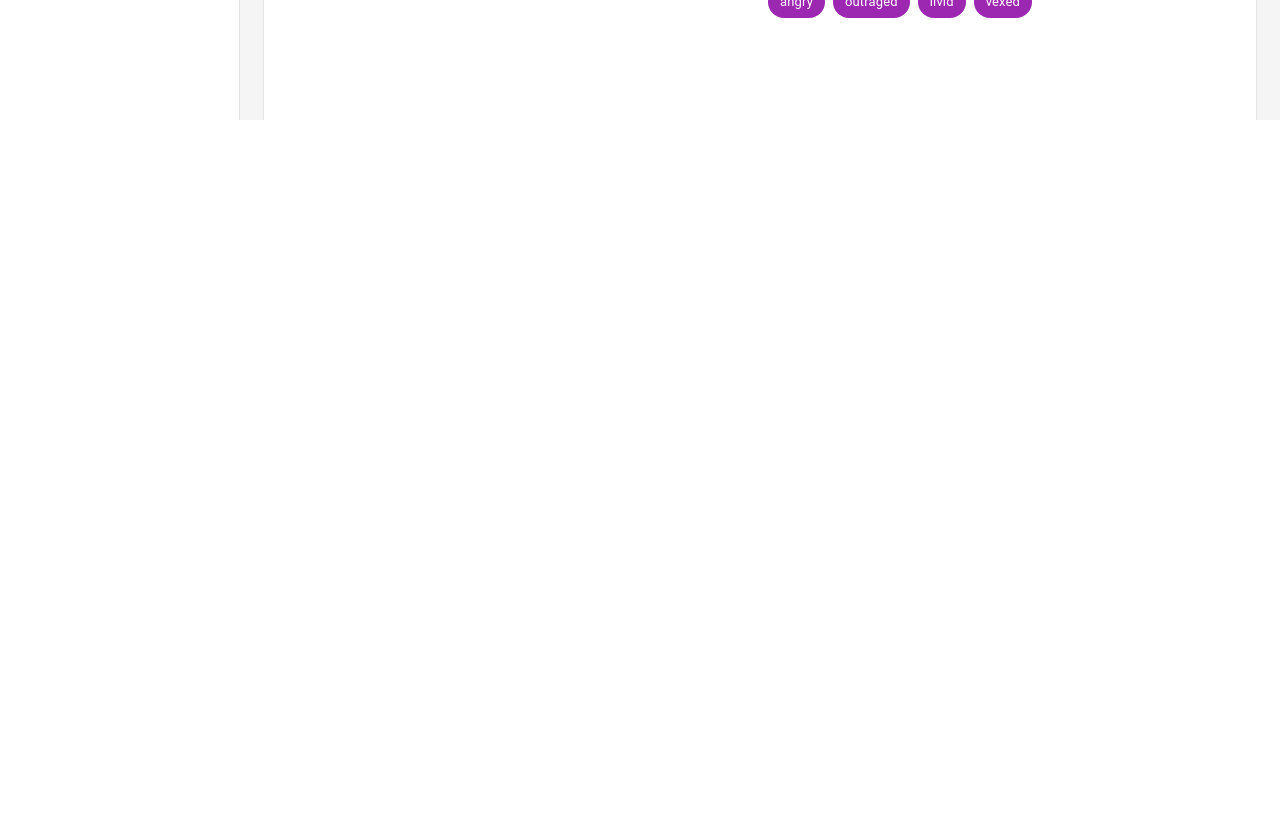
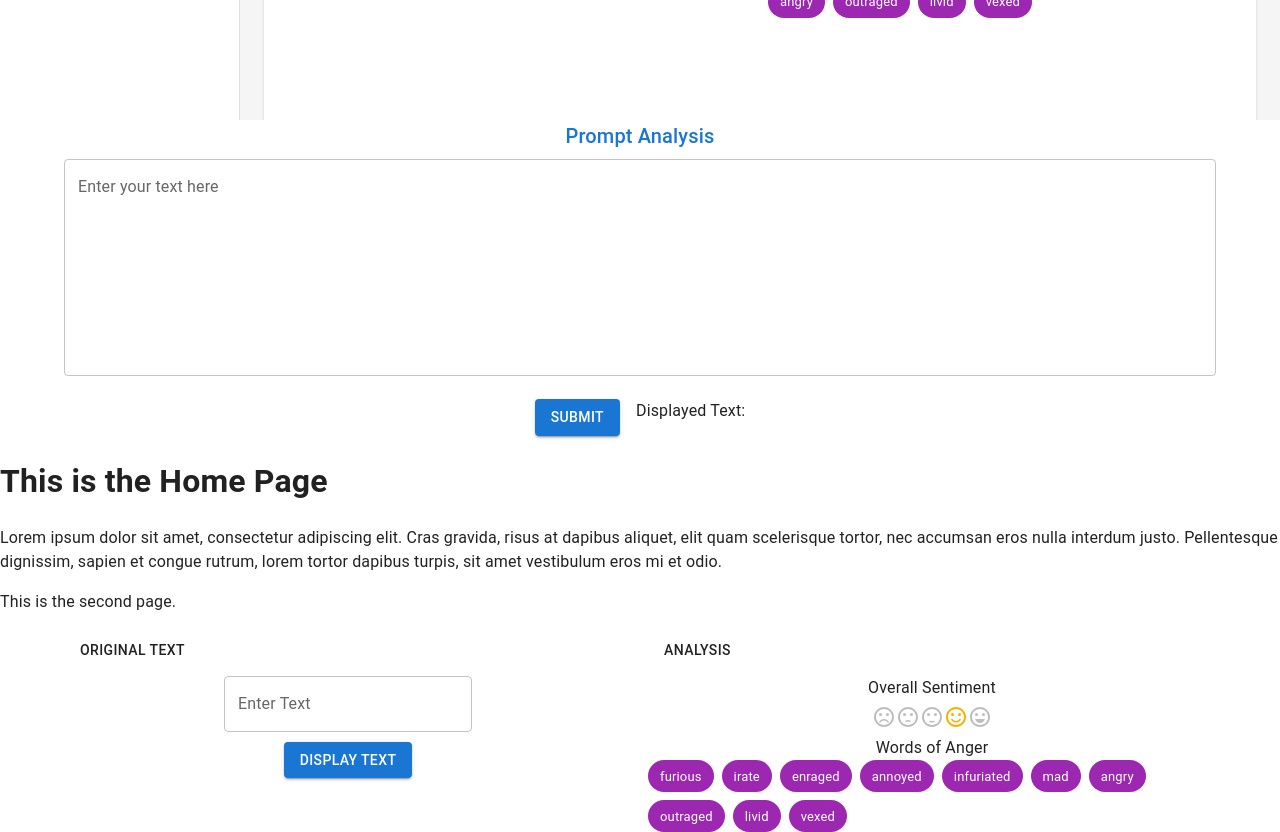
Before and after one commit to AllenCaoo/MediaPilot, a React (Create React App) app in the folder client/: page / in a window 1280 px wide. Shown: the part 680-1512 px from the top of the page. Before the commit the page ends 800 px from the top, so only its background shows below. Built offline with nearby package versions, Linux system fonts and the light colour scheme.

Commit message:
tried link and failed miserably

```diff
--- a/client/src/App.js
+++ b/client/src/App.js
@@ -1,7 +1,14 @@
-import React, { useState, useEffect } from 'react'
+import React, { useState, useEffect, useRef, Switch } from 'react'
+import { BrowserRouter, Route } from "react-router-dom";
+
+
 import { BASE_URL } from './Contants/Constants';
 import { api } from './api';
 import Dashboard from './components/Dashboard';
+import Home from './pages/Home';
+
+
+import Results from "./pages/Results";
 
 function App() {
 
@@ -38,13 +45,29 @@ function App() {
   //   )
   // }, [])
 
+
   return (
+
+
     <div>
+
         {/* {JSON.stringify(data)}
         {JSON.stringify(echo)} */}
-        <Dashboard/>
+        <Dashboard />
+        <Home/>
+        <Results />
+
     </div>
   )
+
+  // return (
+  //   <BrowserRouter>
+  //     <Switch>
+  //       <Route exact path="/" component={Home} />
+  //       <Route path="/results" component={Results} />
+  //     </Switch>
+  //   </BrowserRouter>
+  // );
 }
 
 export default App
--- a/client/src/components/Button.js
+++ b/client/src/components/Button.js
@@ -1,42 +1,72 @@
-import * as React from 'react';
-import { useEffect, useState } from "react";
-import LoadingButtonsTransition from './LoadingButton';
+
+// import * as React from 'react';
+// import { useEffect, useState } from "react";
+// import {Link } from "react-router-dom";
+
+// import Button from '@mui/material/Button';
+// import Stack from '@mui/material/Stack';
+// import Typography from '@mui/material/Typography';
+// import TextField from '@mui/material/TextField';
+// import UseFormControl, { enteredText } from './Inputs';
+// import LocalStorage from '../hooks/LocalStorage'
+
+
+// <script src="http://localhost:8097"></script>
+
+// export default function ContainedButtons() {
+//     // const [enteredText, setEnteredText] = useState('');
+
+//     // const handleTextChange = (event) => {
+//     //   setEnteredText(event.target.value);
+//     // };
+
+// 	const userInput = "userInput"
+
+//     const enteredText = localStorage.getItem(userInput);
+
+//     const [displayedText, setDisplayedText] = useState('');
+//     const displayText = () => {
+//         setDisplayedText(enteredText);
+//       };
+
+//   return (
+
+//     <Stack direction="row" spacing={2}>
+//       <Button
+//       variant="contained"
+//       href='#analysis'
+//       onClick={displayText}
+//       >Submit</Button>
+
+//       {/* <Typography variant="body1">
+//         Displayed Text: {displayedText}
+//       </Typography> */}
+//     </Stack>
+//   );
+
+
+// }
+
+
+import React, { useState } from 'react';
 import Button from '@mui/material/Button';
 import Stack from '@mui/material/Stack';
-import Typography from '@mui/material/Typography';
-import TextField from '@mui/material/TextField';
-import UseFormControl from './Inputs';
-
-
-
 
 export default function ContainedButtons() {
-    // const [enteredText, setEnteredText] = useState('');
+  const userInput = "userInput";
+  const enteredText = localStorage.getItem(userInput);
+  const [displayedText, setDisplayedText] = useState('');
 
-    // const handleTextChange = (event) => {
-    //   setEnteredText(event.target.value);
-    // };
-    const enteredText = <UseFormControl />;
-
-    const [displayedText, setDisplayedText] = useState('');
-    const displayText = () => {
-        setDisplayedText(enteredText);
-      };
+  const displayText = () => {
+    setDisplayedText(enteredText);
+  };
 
   return (
-
     <Stack direction="row" spacing={2}>
-      <Button
-      variant="contained"
-      href='#analysis'
-      onClick={displayText}
-      >Submit</Button>
-
-      <Typography variant="body1">
-        Displayed Text: {displayedText}
-      </Typography>
+      <Button variant="contained" onClick={displayText}>
+        Submit
+      </Button>
+      <p>Displayed Text: {displayedText}</p>
     </Stack>
   );
-
-
 }
--- a/client/src/components/Inputs.js
+++ b/client/src/components/Inputs.js
@@ -31,6 +31,7 @@ import FormHelperText from '@mui/material/FormHelperText';
 import Stack from '@mui/material/Stack';
 import Typography from '@mui/material/Typography';
 
+
 function MyFormHelperText() {
   const { focused } = useFormControl() || {};
 
@@ -57,7 +58,7 @@ function MyFormHelperText() {
 //     objVar
 //   } = handleClick()
 
-
+export const enteredText = "Hello";
 
 export default function UseFormControl() {
     const [enteredText, setEnteredText] = useState('');
@@ -66,6 +67,7 @@ export default function UseFormControl() {
       setEnteredText(event.target.value);
     };
     console.log(enteredText)
+    localStorage.setItem(enteredText, JSON.stringify(enteredText));
   return (
     enteredText,
     <form noValidate autoComplete="off">
--- a/client/src/components/Upload.js
+++ b/client/src/components/Upload.js
@@ -1,75 +1,127 @@
-import React from 'react';
-import { useState } from 'react';
-import Link from '@mui/material/Link';
-import Typography from '@mui/material/Typography';
-import Title from './Title';
-import UseFormControl from './Inputs';
-import LoadingButtonsTransition from './LoadingButton';
-import ContainedButtons from './Button';
-// import UploadFileIcon from '@mui/icons-material/UploadFile';
-import Container from '@mui/material/Container';
-// import { Table, TableBody, TableCell, TableRow } from '@mui/material';
-import TextField from '@mui/material/TextField';
-// import OutlinedInput from '@mui/material/OutlinedInput';
-// import FormHelperText from '@mui/material/FormHelperText';
-// import FormControl, { useFormControl } from '@mui/material/FormControl';
-import Input from '@mui/material/Input';
-import Button from '@mui/material/Button';
+// import React from 'react';
+// import { useState } from 'react';
+// import {Link } from "react-router-dom";
+// // import Link from '@mui/material/Link';
+
+
+// import Title from './Title';
+
+// import ContainedButtons from './Button';
+// import Container from '@mui/material/Container';
+// import TextField from '@mui/material/TextField';
+// import Input from '@mui/material/Input';
+// import Button from '@mui/material/Button';
 
 
 
 
 
-const ariaLabel = { 'aria-label': 'description' };
-
-function preventDefault(event) {
-  event.preventDefault();
-}
 
 
-export default function Upload() {
-  return (
+// const ariaLabel = { 'aria-label': 'description' };
 
-    <Container maxWidth="lg" align="center">
-      <Title>Prompt Analysis</Title>
+// function preventDefault(event) {
+//   event.preventDefault();
+// }
 
-      <TextField
+
+// export default function Upload() {
+//   return (
+
+//     <Container maxWidth="lg" align="center">
+//       <Title>Prompt Analysis</Title>
+
+//       <TextField
 
 
 
-          UseFormControl
-          fullWidth label="fullWidth" id="fullWidth"
-          id="outlined-multiline-static"
-          label="Enter your text here"
-          multiline
-          rows={8}
+//           UseFormControl
+//           fullWidth label="fullWidth" id="fullWidth"
+//           id="outlined-multiline-static"
+//           label="Enter your text here"
+//           multiline
+//           rows={8}
 
+//       />
+//       <div
+//       style={{
+//           display: 'flex',
+//           alignItems: 'center',
+//           justifyContent: 'center',
+//           paddingTop: '2%'
+//           }}
+//       >
+//         <ContainedButtons />
+//         <Link to="/results"><ContainedButtons>
+//               Submit
+//               <ContainedButtons />
+//         </Link>
+
+//       {/* <TextDisplayApp /> */}
+//       </div>
+
+//     </Container>
+//   );
+
+//   function TextDisplayApp() {
+//     const [enteredText, setEnteredText] = useState('');
+
+//     const handleTextChange = (event) => {
+//       setEnteredText(event.target.value);
+//     };
+
+//     return (
+//       enteredText
+//     );
+//   }
+
+// }
+
+
+import React, { useState } from 'react'; // Combine import statements
+import { Link } from "react-router-dom";
+import Title from './Title';
+import ContainedButtons from './Button';
+import Container from '@mui/material/Container';
+import TextField from '@mui/material/TextField';
+import Button from '@mui/material/Button';
+
+export default function Upload() {
+  const [enteredText, setEnteredText] = useState(''); // Define enteredText state
+
+  const handleTextChange = (event) => {
+    setEnteredText(event.target.value);
+  };
+
+  const handleSubmit = () => {
+    // Handle the form submission here (e.g., send the enteredText to an API)
+  };
+
+  return (
+    <Container maxWidth="lg" align="center">
+      <Title>Prompt Analysis</Title>
+      <TextField
+        fullWidth
+        label="Enter your text here"
+        id="outlined-multiline-static"
+        multiline
+        rows={8}
+        onChange={handleTextChange} // Add onChange to handle text input
+        value={enteredText} // Bind input value to the state
       />
       <div
-      style={{
+        style={{
           display: 'flex',
           alignItems: 'center',
           justifyContent: 'center',
           paddingTop: '2%'
-          }}
+        }}
       >
-      <ContainedButtons />
-      <TextDisplayApp />
+        <ContainedButtons onClick={handleSubmit}>Submit</ContainedButtons>
+        {/* <Link to="/results">
+          <ContainedButtons>View Results</ContainedButtons>
+        </Link> */}
       </div>
-
     </Container>
   );
-
-  function TextDisplayApp() {
-    const [enteredText, setEnteredText] = useState('');
-
-    const handleTextChange = (event) => {
-      setEnteredText(event.target.value);
-    };
-
-    return (
-      enteredText
-    );
-  }
-
 }
--- /dev/null
+++ b/client/src/hooks/LocalStorage.js
@@ -0,0 +1,20 @@
+
+import React, { useState, useEffect } from 'react';
+
+const getStorageData = (keyName, defaultValue) =>{
+  const savedItem = localStorage.getItem(keyName);
+const parsedItem = JSON.parse(savedItem);
+return parsedItem || defaultValue;
+}
+
+export const useLocalStorage = (keyName, initialValue) => {
+  const [value, setValue] = useState(() => {
+    return getStorageData(keyName, initialValue);
+  });
+
+useEffect(() => {
+    localStorage.setItem(keyName, JSON.stringify(value));
+  }, [keyName, value]);
+
+return [value, setValue];
+}
--- /dev/null
+++ b/client/src/pages/Home.js
@@ -0,0 +1,48 @@
+import * as React from 'react';
+import Upload from "../components/Upload";
+
+
+import { styled, createTheme, ThemeProvider } from '@mui/material/styles';
+import CssBaseline from '@mui/material/CssBaseline';
+import MuiDrawer from '@mui/material/Drawer';
+import Box from '@mui/material/Box';
+import MuiAppBar from '@mui/material/AppBar';
+import Toolbar from '@mui/material/Toolbar';
+import List from '@mui/material/List';
+import Typography from '@mui/material/Typography';
+import Divider from '@mui/material/Divider';
+import IconButton from '@mui/material/IconButton';
+import Badge from '@mui/material/Badge';
+import Container from '@mui/material/Container';
+import Grid from '@mui/material/Grid';
+import Paper from '@mui/material/Paper';
+import Link from '@mui/material/Link';
+import MenuIcon from '@mui/icons-material/Menu';
+import ChevronLeftIcon from '@mui/icons-material/ChevronLeft';
+import NotificationsIcon from '@mui/icons-material/Notifications';
+import { mainListItems, secondaryListItems } from '../components/listItems';
+
+
+
+
+
+
+
+const Home = () => (
+
+  <div>
+
+    <Upload />
+    <h1 className="title is-1">This is the Home Page</h1>
+    <p>
+      Lorem ipsum dolor sit amet, consectetur adipiscing elit. Cras gravida,
+      risus at dapibus aliquet, elit quam scelerisque tortor, nec accumsan eros
+      nulla interdum justo. Pellentesque dignissim, sapien et congue rutrum,
+      lorem tortor dapibus turpis, sit amet vestibulum eros mi et odio.
+    </p>
+  </div>
+
+
+);
+
+export default Home;
--- /dev/null
+++ b/client/src/pages/Results.js
@@ -0,0 +1,16 @@
+import React from "react";
+import Analysis from '../components/Analysis';
+
+function Results() {
+
+     return (
+       <div>
+
+         <p>This is the second page.</p>
+         <Analysis />
+       </div>
+     );
+
+ }
+
+ export default Results;
```
Also changed, not shown: client/src/components/LoadingButton.js (deleted, +0 -26 lines), client/src/components/Navbar.js (added, +56 -0 lines), client/src/pages/Index.js (added, +17 -0 lines).
